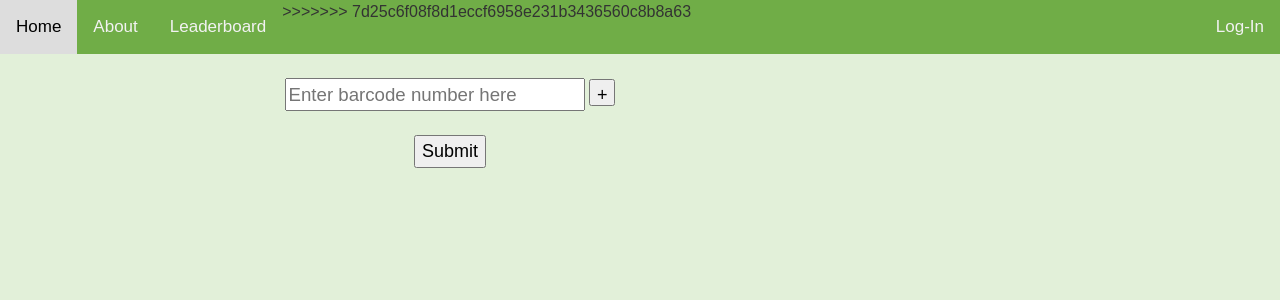
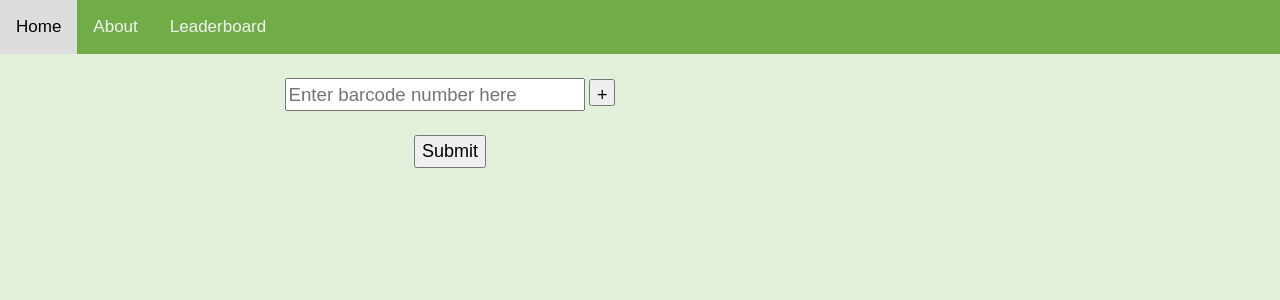
Before and after one commit to Evan-Hocking/ECM2434-Group-28, a Django app: template Eco_Food_game/Food_Scanner/templates/Food_Scanner/home.html in a window 1280 px wide. Shown: the top 300 px of the page. Run offline with Django 4.2, Linux system fonts and the light colour scheme; the template is opened without the code that fills it, so the values that code supplies are empty; some libraries are stand-ins or nearby versions.

Commit message:
migrations

```diff
--- a/Eco_Food_game/Food_Scanner/templates/Food_Scanner/base.html
+++ b/Eco_Food_game/Food_Scanner/templates/Food_Scanner/base.html
@@ -29,15 +29,8 @@
                 <a href="{% url 'Food_Scanner-leaderboard' %}">Leaderboard</a>
                 {% if user.is_authenticated %}
                 <a href="{% url 'user-profile' %}">Profile</a>
-<<<<<<< HEAD
                 <a href ="{% url 'Food_Scanner-dashboard' %}">Dashboard</a>
                 <a class="right" style="float: right" href="{% url 'auth-logout' %}">Log out</a>
-=======
-                <a href="{% url 'profile_list' %}">Profiles</a>
-                <a class="right" href="{% url 'auth-logout' %}">Log out</a>
-                {% else %}
-                    <a class="right" href="{% url 'auth-login' %}">Log-In</a>
->>>>>>> 7d25c6f08f8d1eccf6958e231b3436560c8b8a63
                 {% endif %}
                 <a href="javascript:void(0);" class="icon" onclick="navBarResize()">
                     <i class="fa fa-bars"></i>
```
